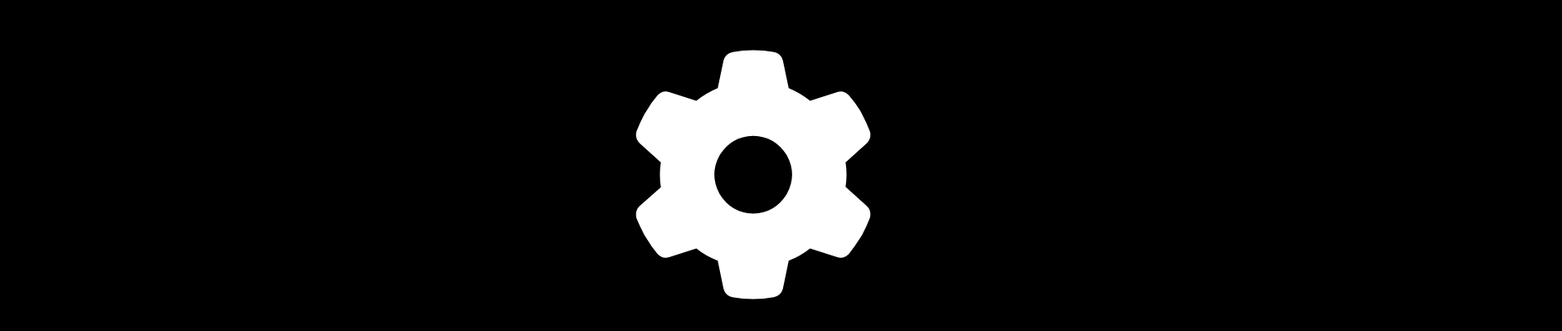
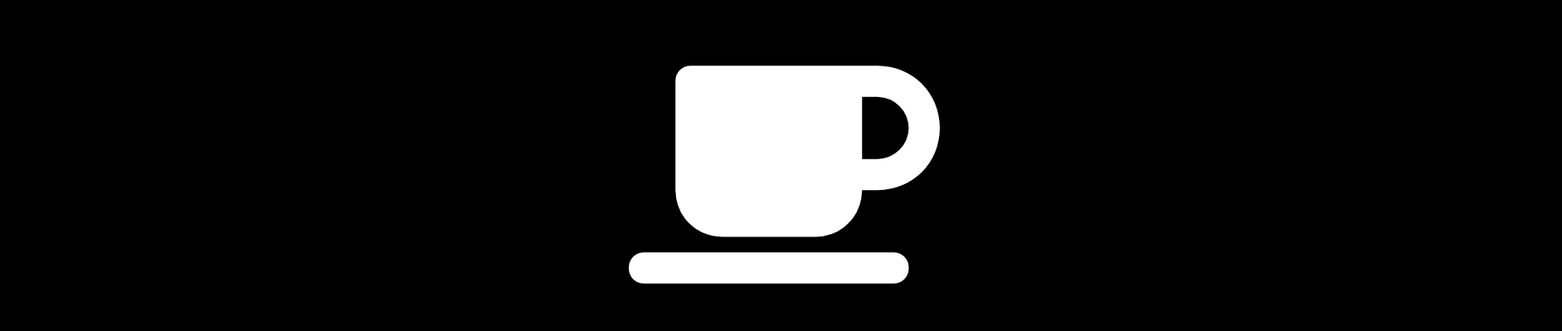
Before and after one commit to tuhovsky/mol_chats_icons, a plain HTML site: page index.html in a window 1280 px wide. Shown: the part 247-646 px from the top of the page at 83% size, 1883 px wide, since content can reach past the window. Drawn offline with Linux system fonts and the light colour scheme.

Commit message:
Added icon for breaks.

```diff
--- a/index.html
+++ b/index.html
@@ -9,6 +9,6 @@
     <script src="https://kit.fontawesome.com/27ac203165.js" crossorigin="anonymous"></script>
 </head>
 <body>
-    <i class="fa-solid fa-gear"></i>
+    <i class="fa-solid fa-mug-saucer"></i>
 </body>
 </html>
```
